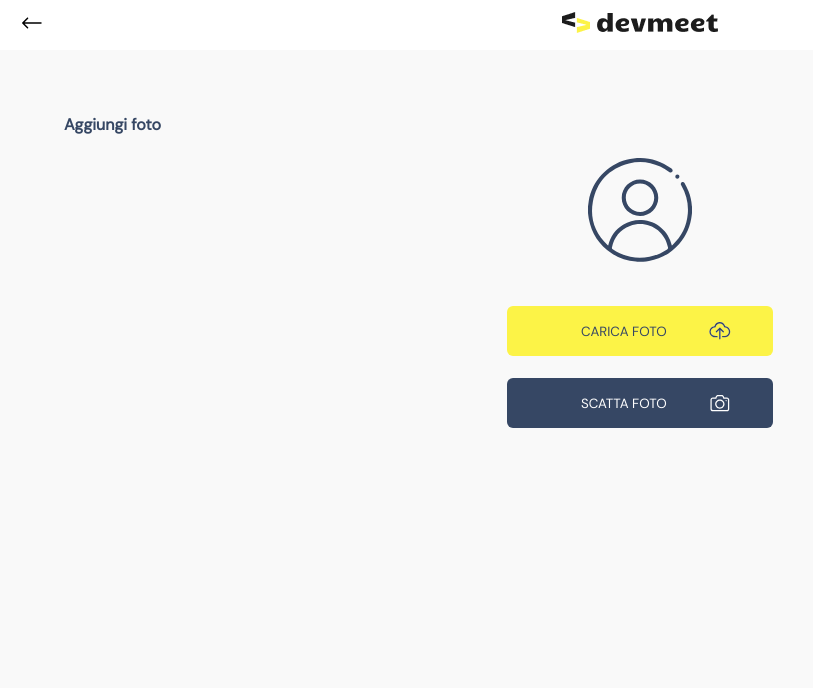
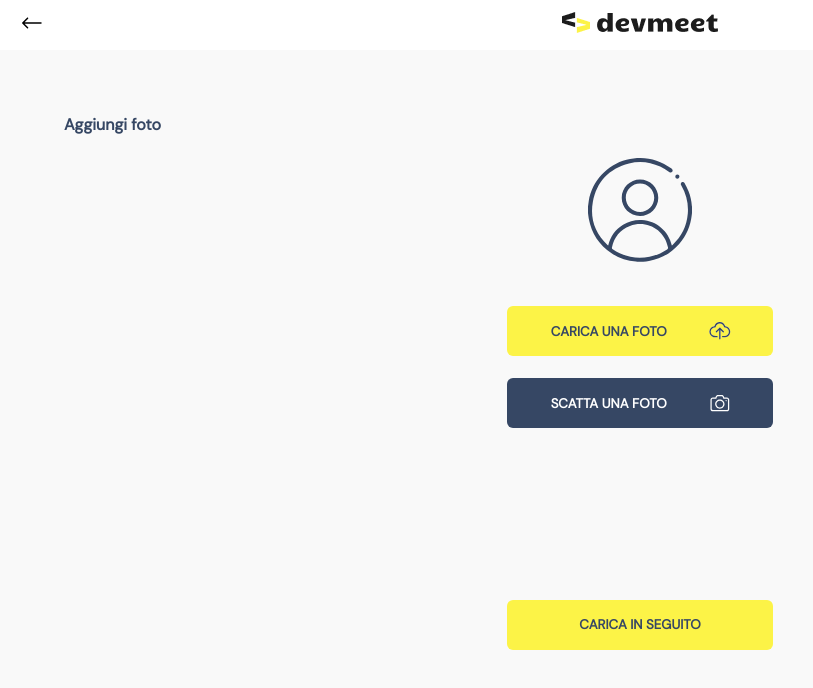
Before and after one commit to Emiliano-S/devmeet, a React (Create React App) app: page /signUp/addPhoto in a window 1280 px wide. Shown: the top 688 px of the page, without its empty margins (0-813 px from the left). Built offline with nearby package versions, Linux system fonts and the light colour scheme; the HTML template or start-up script is replaced by a standard one.

Commit message:
aggiunto tasto 'carica in seguito'

```diff
--- a/src/components/AddPhoto.js
+++ b/src/components/AddPhoto.js
@@ -1,20 +1,25 @@
+import { Link } from "react-router-dom";
+import Button from "./Button";
 import MakePhotoButton from "./MakePhotoButton";
 import UploadButtonPhoto from "./UploadButtonPhoto";
 
 export function AddPhoto() {
     return (
-        <div style={{margin: "5%"}} className="PhotoContainer">
-            <div><p style={{ color: "#364764", fontWeight: "bold"}}>Aggiungi foto</p></div>
+        <div style={{ margin: "5%" }} className="PhotoContainer">
+            <div><p style={{ color: "#364764", fontWeight: "bold" }}>Aggiungi foto</p></div>
             <UploadButtonPhoto
-            bgColor= {'#FCF347'}
-            text= {'CARICA FOTO'}
-            textColor = {'#364764'}
-            textClicked ={'ELIMINA FOTO'}/>
+                bgColor={'#FCF347'}
+                text={'CARICA UNA FOTO'}
+                textColor={'#364764'}
+                textClicked={'ELIMINA FOTO'} />
             <MakePhotoButton
-            bgColor= {'#364764'}
-            text= {'SCATTA FOTO'}
-            textColor = {'white'}
-            textClicked ={'SCATTA NUOVA FOTO'}/>
+                bgColor={'#364764'}
+                text={'SCATTA UNA FOTO'}
+                textColor={'white'}
+                textClicked={'SCATTA NUOVA FOTO'} />
+            <div className="container-continue-button">
+                <Link to='/signUp/Addphoto/#'><Button lowOp text={'CARICA IN SEGUITO'} bgColor={'#FCF347'} textColor={'#364764'} wd={'266px'} hg={'50px'} wg={'bold'}/></Link>
+            </div>
         </div>
     )
 }
--- a/src/components/MakePhotoButton.js
+++ b/src/components/MakePhotoButton.js
@@ -40,7 +40,7 @@ const MakePhotoButton = ({
               cursor: "pointer",
             }}
           >
-            <div style={{ width: '60%', display: 'flex', justifyContent: 'flex-end' }}>
+            <div style={{ width: '60%', display: 'flex', justifyContent: 'flex-end', fontWeight: "bold"}}>
               {text}
             </div>
             <div style={{ width: '40%', display: 'flex', justifyContent: 'center' }}>
@@ -64,7 +64,7 @@ const MakePhotoButton = ({
               cursor: "pointer",
             }}
           >
-            <div style={{ width: '60%', display: 'flex', justifyContent: 'flex-end' }}>
+            <div style={{ width: '60%', display: 'flex', justifyContent: 'flex-end', fontWeight: "bold" }}>
               {textClicked}
             </div>
             <div style={{ width: '40%', display: 'flex', justifyContent: 'center' }}>
--- a/src/components/UploadButtonPhoto.js
+++ b/src/components/UploadButtonPhoto.js
@@ -45,7 +45,7 @@ const UploadButtonPhoto = ({
               cursor: "pointer",
             }}
           >
-            <div style={{ width: '60%', display: 'flex', justifyContent: 'flex-end' }}>
+            <div style={{ width: '60%', display: 'flex', justifyContent: 'flex-end', fontWeight: "bold" }}>
               {text}
             </div>
             <div style={{ width: '40%', display: 'flex', justifyContent: 'center' }}>
@@ -73,7 +73,7 @@ const UploadButtonPhoto = ({
               marginTop: "22px",
             }}
           >
-            <div style={{ width: '60%', display: 'flex', justifyContent: 'flex-end' }}>
+            <div style={{ width: '60%', display: 'flex', justifyContent: 'flex-end', fontWeight: "bold" }}>
               {textClicked}
             </div>
             <div style={{ width: '40%', display: 'flex', justifyContent: 'center' }}>
```
